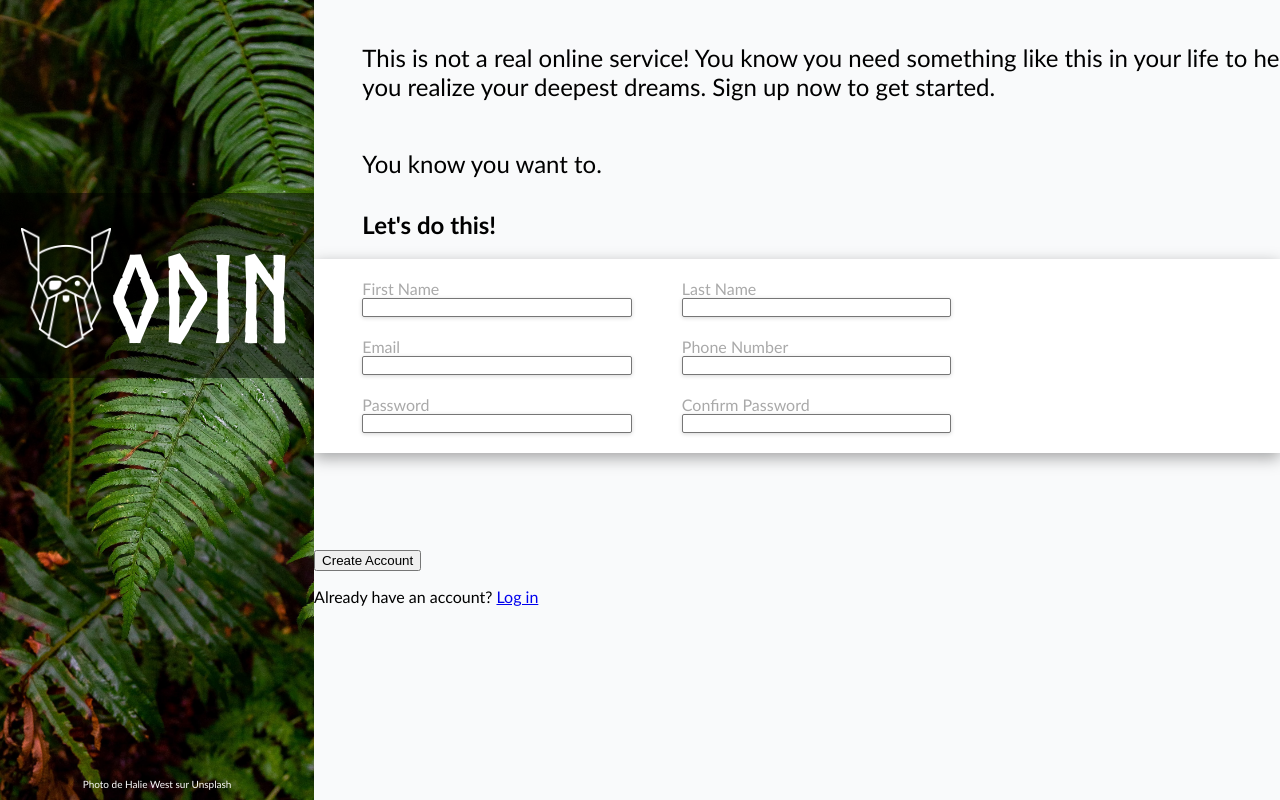
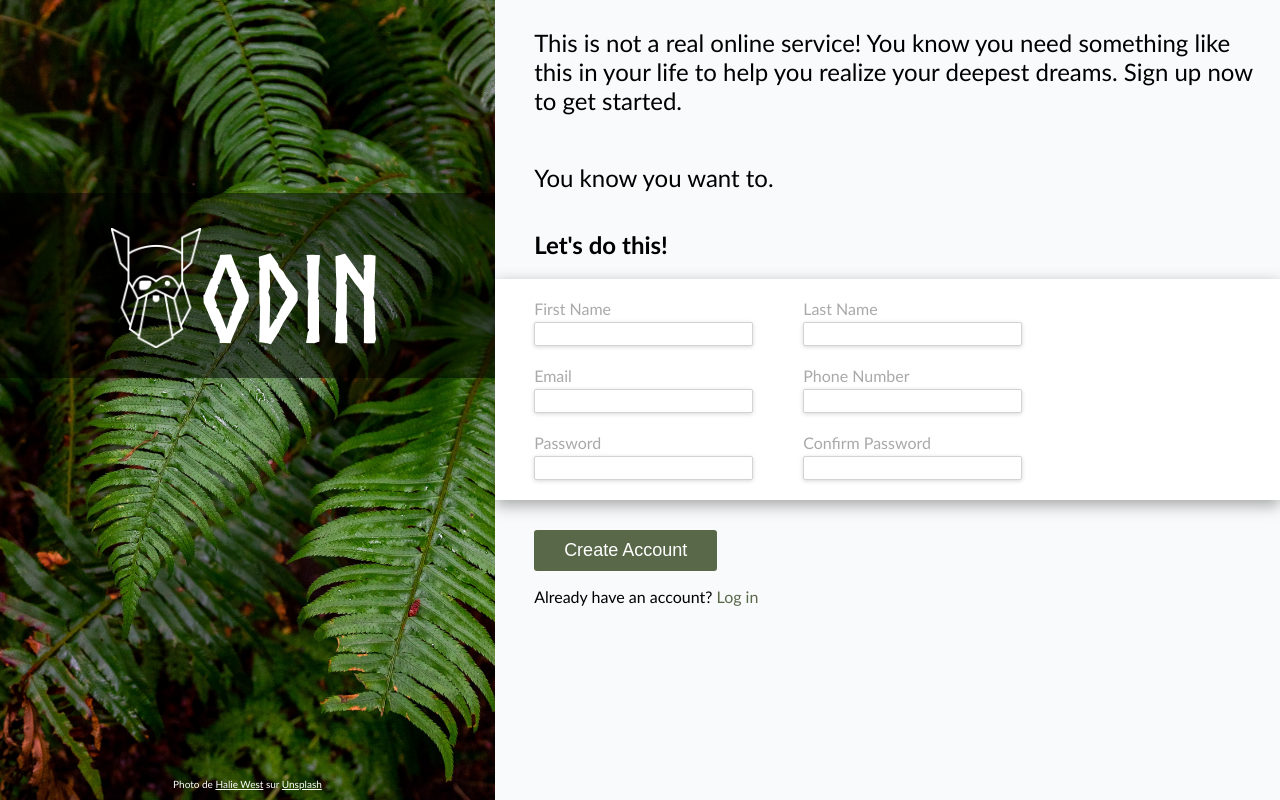
Before and after one commit to SimonGomez/odin_form, a plain HTML site: page index.html in a window 1280 px wide. Shown: the top 800 px of the page. Drawn offline with Linux system fonts and the light colour scheme.

Commit message:
Customizing button and 'Log In' link

```diff
--- a/style.css
+++ b/style.css
@@ -14,10 +14,11 @@ body {
     height: 100vh;
     width: 100vw;
     font-family: "Gill Sans";
+    flex-wrap: nowrap;
+    align-items: stretch;
 }
 
 .left a {
-    text-decoration: none;
     color: white;
 }
 
@@ -44,11 +45,12 @@ img {
     background-image: url("./images/left_image.jpg");
     background-repeat: no-repeat;
     background-size: cover;
-    width: 40%;
+    width: 80%;
     display: flex;
     flex-direction: column;
     justify-content: flex-end;
     gap: 50%;
+    flex-basis: auto;
 }
 
 .credit {
@@ -66,10 +68,13 @@ img {
     flex-direction: column;
     justify-content: center;
     font-size: x-large;
-    margin: 0;
     padding-top: 30px;
     padding-left: 5%;
     padding-right: 2%;
+}
+
+.right_top p {
+    margin-right: 50px;
 }
 
 h2 {
@@ -88,6 +93,7 @@ h2 {
     display: flex;
     flex-direction: column;
     justify-content: flex-start;
+    padding-top: 20px;
 }
 
 .fieldset {
@@ -96,6 +102,7 @@ h2 {
     gap: 20px;
     margin-bottom: 10%;
     padding-bottom: 20px;
+    margin-bottom: 30px;
     padding-top: 20px;
     background-color: white;
     gap: 20px 50px;
@@ -109,6 +116,7 @@ h2 {
     display: flex;
     width: 30%;
     flex-direction: column;
+    gap: 4px;
 }
 
 label {
@@ -120,4 +128,25 @@ input {
     border-style: solid;
     border-width: 1px;
     border-radius: 2px;
+    border-color: lightgray;
+    height: 20px;
 }
+
+button {
+    margin-left: 5%;
+    color: white;
+    background-color: rgb(89, 104, 73);
+    border-width: 0px;
+    border-radius: 3px;
+    padding: 10px 30px 10px 30px;
+    font-size: large;
+}
+
+.right_bottom p {
+    padding-left: 5%;
+}
+
+.right_bottom a {
+    text-decoration: none;
+    color: rgb(89, 104, 73);
+}
```
Also changed, not shown: 1 other file.
